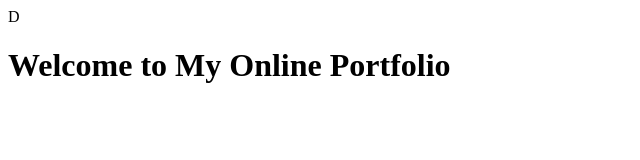
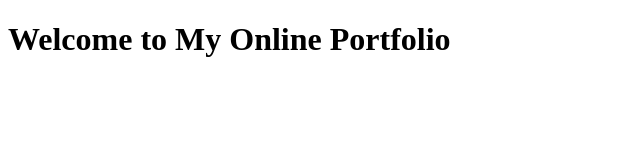
Before and after one commit to llaxna/portfolio-website, a plain HTML site: page index.html in a window 1280 px wide. Shown: the whole page, without its empty margins (0-640 px from the left). Drawn offline with Linux system fonts and the light colour scheme.

```diff
--- a/index.html
+++ b/index.html
@@ -1 +1 @@
-D<!DOCTYPE html><html><head><title>My Portfolio</title></head><body><h1>Welcome to My Online Portfolio</h1></body></html>
+<!DOCTYPE html><html><head><title>My Portfolio</title></head><body><h1>Welcome to My Online Portfolio</h1></body></html>
```
